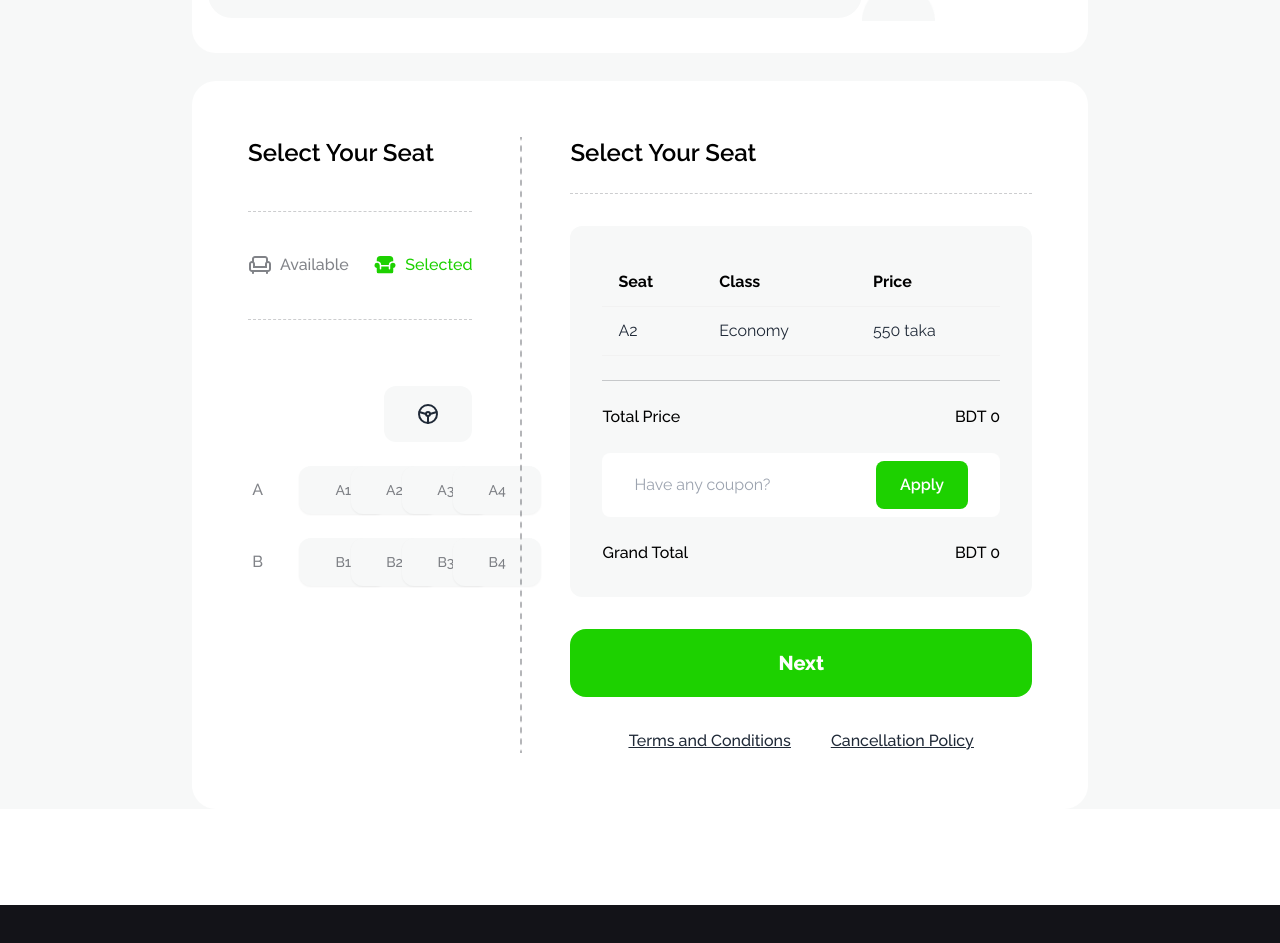
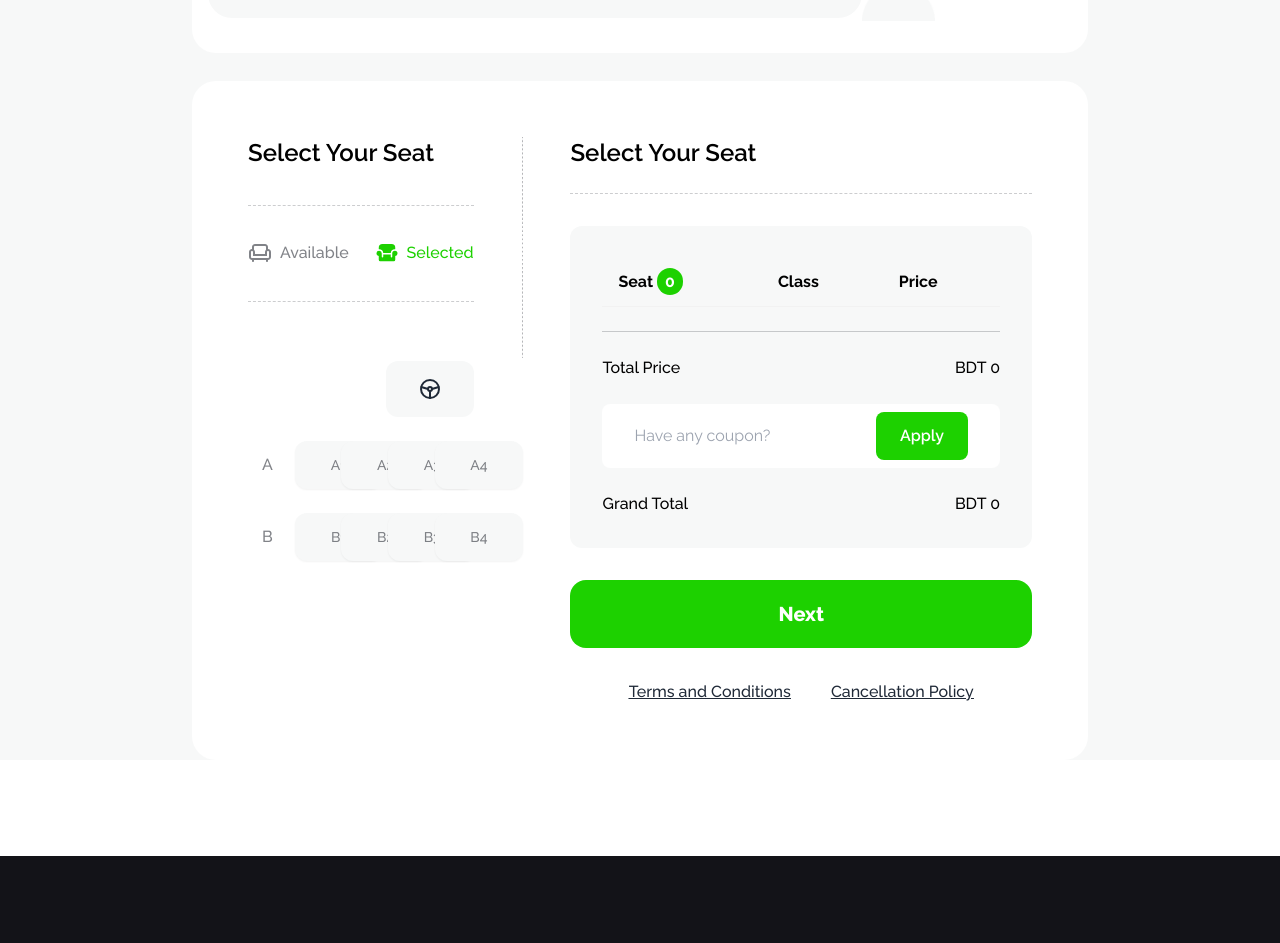
Before and after one commit to alexsarker/B9A5-green-travels, a React (Vite) app: page / in a window 1280 px wide. Shown: the part 2260-3203 px from the top of the page. Built offline with nearby package versions, Linux system fonts and the light colour scheme.

Commit message:
seat issue solve

```diff
--- a/src/TicketArea.jsx
+++ b/src/TicketArea.jsx
@@ -8,11 +8,16 @@ import { PiArmchairFill } from "react-icons/pi";
 import { useState } from "react";
 
 const TicketArea = () => {
-    const [selectedSeats, setSelectedSeats] = useState([])
+  const [listArray, setListArray] = useState([]);
 
-    const handleSelected = () => {
-
+  const handleSelected = (id) => {
+    if (listArray.includes(id)) {
+      setListArray(listArray.filter((item) => item !== id));
+    } else {
+      setListArray([...listArray, id]);
     }
+    console.log(listArray);
+  };
 
   return (
     <div className="mt-32 mx-auto border-t-2 border-[#1dd100] rounded-t-[88px] bg-[#F7F8F8]">
@@ -44,7 +49,7 @@ const TicketArea = () => {
             <span className="flex gap-2 p-4 bg-[#1DD10026] text-color rounded-xl items-center">
               <LuArmchair className="text-2xl" />
               <p>
-                <span id="seatLeft">8</span> seats left
+                <span id="seatLeft">{8-listArray.length}</span> seats left
               </p>
             </span>
           </div>
@@ -94,7 +99,7 @@ const TicketArea = () => {
         className="flex flex-1 gap-12 bg-white p-14 mx-48 rounded-3xl mt-7"
       >
         {/* left area */}
-        <div className="grid grid-flow-row gap-6">
+        <span className="grid grid-flow-row gap-6">
           <div className="grid grid-flow-row">
             <h2 className="text-black text-2xl font-semibold">
               Select Your Seat
@@ -123,45 +128,81 @@ const TicketArea = () => {
               </span>
             </div>
 
-            {/* Seat selection area */}
-            <div className="grid grid-cols-5 items-center gap-8">
+            {/* -----------------------Seat selection area----------------------- */}
+
+            <div className="grid grid-cols-5 items-center gap-2">
               <p className="text-[#03071280] text-center font-medium">A</p>
-              <button id="a1" onClick={() => handleSelected()} className="btn border-none text-[#03071280] text-center font-medium py-4 px-11 bg-[#F7F8F8] rounded-xl">
+              <button
+                id="a1"
+                onClick={() => handleSelected("A1")}
+                className="btn border-none text-[#03071280] text-center font-medium py-4 px-11 bg-[#F7F8F8] rounded-xl"
+              >
                 A1
               </button>
-              <button id="a2" onClick={() => handleSelected()} className="btn border-none text-[#03071280] text-center font-medium py-4 px-11 bg-[#F7F8F8] rounded-xl">
+              <button
+                id="a2"
+                onClick={() => handleSelected("A2")}
+                className="btn border-none text-[#03071280] text-center font-medium py-4 px-11 bg-[#F7F8F8] rounded-xl"
+              >
                 A2
               </button>
-              <button id="a3" onClick={() => handleSelected()} className="btn border-none text-[#03071280] text-center font-medium py-4 px-11 bg-[#F7F8F8] rounded-xl">
+              <button
+                id="a3"
+                onClick={() => handleSelected("A3")}
+                className="btn border-none text-[#03071280] text-center font-medium py-4 px-11 bg-[#F7F8F8] rounded-xl"
+              >
                 A3
               </button>
-              <button id="a4" onClick={() => handleSelected()} className="btn border-none text-[#03071280] text-center font-medium py-4 px-11 bg-[#F7F8F8] rounded-xl">
+              <button
+                id="a4"
+                onClick={() => handleSelected("A4")}
+                className="btn border-none text-[#03071280] text-center font-medium py-4 px-11 bg-[#F7F8F8] rounded-xl"
+              >
                 A4
               </button>
             </div>
-            <div className="grid grid-cols-5 items-center gap-8">
+            <div className="grid grid-cols-5 items-center gap-2">
               <p className="text-[#03071280] text-center font-medium">B</p>
-              <button onClick={() => handleSelected()} className="btn border-none text-[#03071280] text-center font-medium py-4 px-11 bg-[#F7F8F8] rounded-xl">
+              <button
+                id="b1"
+                onClick={() => handleSelected("B1")}
+                className="btn border-none text-[#03071280] text-center font-medium py-4 px-11 bg-[#F7F8F8] rounded-xl"
+              >
                 B1
               </button>
-              <button onClick={() => handleSelected()} className="btn border-none text-[#03071280] text-center font-medium py-4 px-11 bg-[#F7F8F8] rounded-xl">
+              <button
+                id="b2"
+                onClick={() => handleSelected("B2")}
+                className="btn border-none text-[#03071280] text-center font-medium py-4 px-11 bg-[#F7F8F8] rounded-xl"
+              >
                 B2
               </button>
-              <button onClick={() => handleSelected()} className="btn border-none text-[#03071280] text-center font-medium py-4 px-11 bg-[#F7F8F8] rounded-xl">
+              <button
+                id="b3"
+                onClick={() => handleSelected("B3")}
+                className="btn border-none text-[#03071280] text-center font-medium py-4 px-11 bg-[#F7F8F8] rounded-xl"
+              >
                 B3
               </button>
-              <button onClick={() => handleSelected()} className="btn border-none text-[#03071280] text-center font-medium py-4 px-11 bg-[#F7F8F8] rounded-xl">
+              <button
+                id="b4"
+                onClick={() => handleSelected("B4")}
+                className="btn border-none text-[#03071280] text-center font-medium py-4 px-11 bg-[#F7F8F8] rounded-xl"
+              >
                 B4
               </button>
             </div>
           </div>
-        </div>
+        </span>
+        {/* ----------------------Seat selection area end---------------------- */}
 
         {/* mid area */}
-        <img src={MiddleLine} />
+        <span>
+          <img src={MiddleLine} />
+        </span>
 
         {/* right area */}
-        <div className="grid grid-flow-row gap-8">
+        <span className="grid grid-flow-row gap-8">
           <div className="grid grid-flow-row gap-6">
             <h2 className="text-black text-2xl font-semibold">
               Select Your Seat
@@ -176,18 +217,24 @@ const TicketArea = () => {
                 {/* head */}
                 <thead>
                   <tr className="text-base text-black">
-                    <th className="">Seat</th>
+                    <th>
+                      Seat{" "}
+                      <span className="text-white px-2 py-1 bg-color rounded-full">
+                        {listArray.length}
+                      </span>
+                    </th>
                     <th>Class</th>
                     <th>Price</th>
                   </tr>
                 </thead>
                 <tbody>
-                  {/* row 1 */}
-                  <tr className="text-base">
-                    <td>A2</td>
-                    <td>Economy</td>
-                    <td>550 taka</td>
-                  </tr>
+                  {listArray.map((seat) => (
+                    <tr key={seat} className="text-base">
+                      <td>{seat}</td>
+                      <td>Economy</td>
+                      <td>550 taka</td>
+                    </tr>
+                  ))}
                 </tbody>
               </table>
             </div>
@@ -198,7 +245,7 @@ const TicketArea = () => {
             <div className="flex justify-between text-black font-medium">
               <p>Total Price</p>
               <p>
-                BDT <span>0</span>
+                BDT <span>{listArray.length * 550}</span>
               </p>
             </div>
 
@@ -218,7 +265,7 @@ const TicketArea = () => {
             <div className="flex justify-between text-black font-medium">
               <p>Grand Total</p>
               <p>
-                BDT <span>0</span>
+                BDT <span>{listArray.length * 550}</span>
               </p>
             </div>
           </div>
@@ -238,7 +285,7 @@ const TicketArea = () => {
             <a href="#">Terms and Conditions</a>
             <a href="#">Cancellation Policy</a>
           </div>
-        </div>
+        </span>
       </div>
     </div>
   );
```
